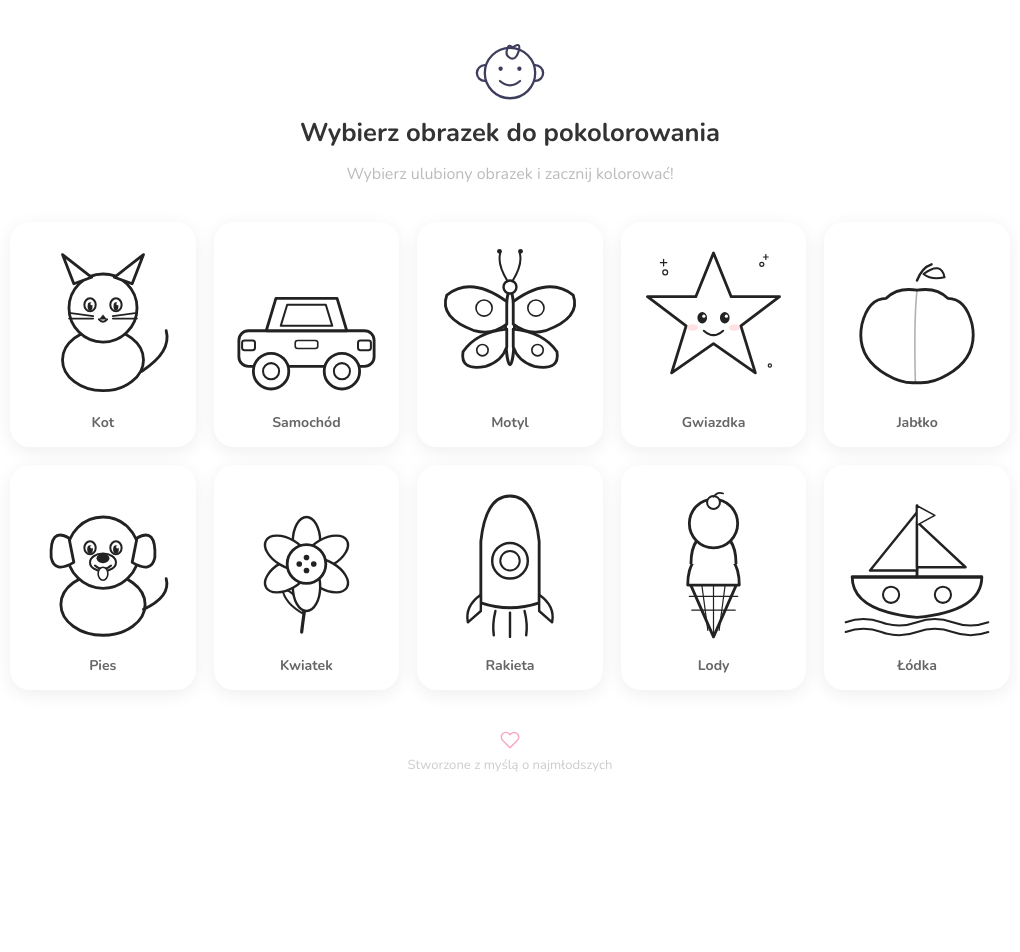
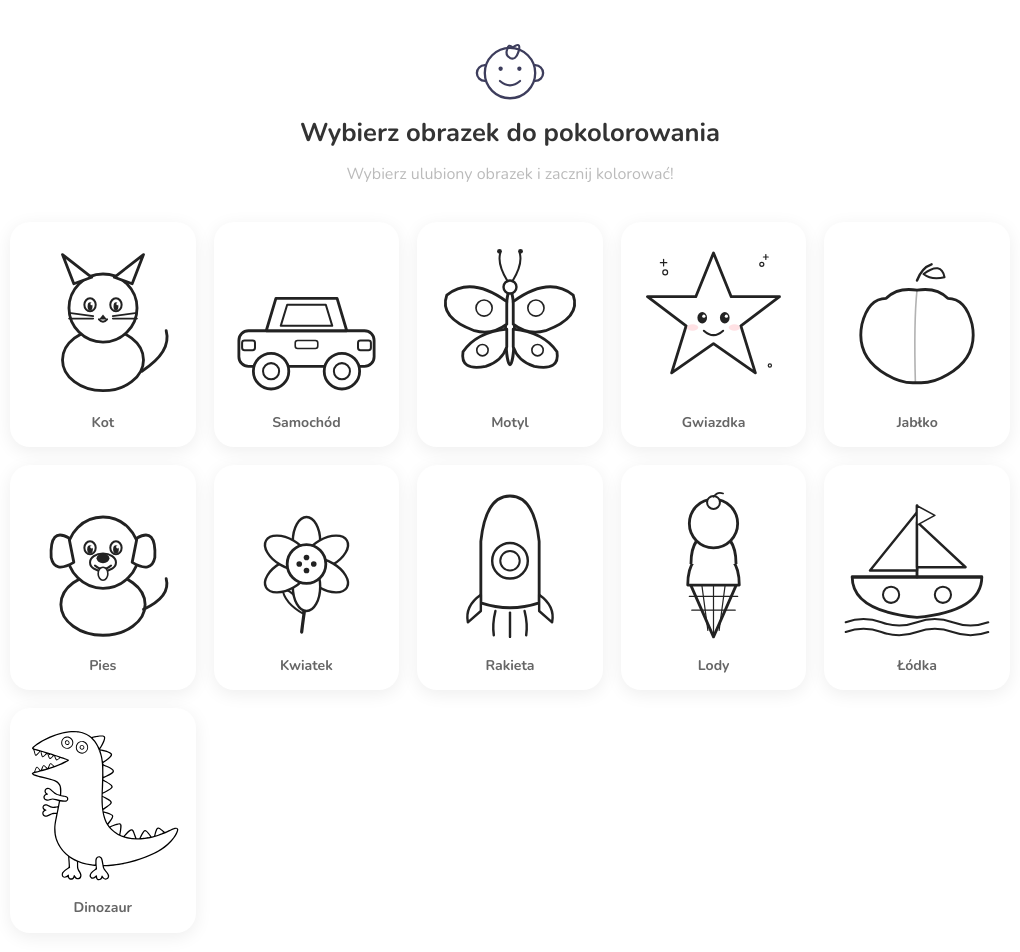
Before and after one commit to declnix/colorbook, a React (Vite) app: page / in a window 1280 px wide. Shown: the top 952 px of the page, without its empty margins (130-1150 px from the left). Before the commit the page ends 824 px from the top, so only its background shows below. Built offline with nearby package versions, Linux system fonts and the light colour scheme.

Commit message:
feat(images): add dinosaur coloring image

```diff
--- a/src/images.ts
+++ b/src/images.ts
@@ -15,4 +15,5 @@ export const IMAGES: ColoringImage[] = [
   { id: 'rocket',    label: 'Rakieta',    src: '/colorbook/images/rocket.svg' },
   { id: 'icecream',  label: 'Lody',       src: '/colorbook/images/icecream.svg' },
   { id: 'boat',      label: 'Łódka',      src: '/colorbook/images/boat.svg' },
+  { id: 'dinosaur', label: 'Dinozaur',   src: '/colorbook/images/dinosaur.svg' },
 ]
```
Also changed, not shown: public/images/dinosaur.svg (added).
